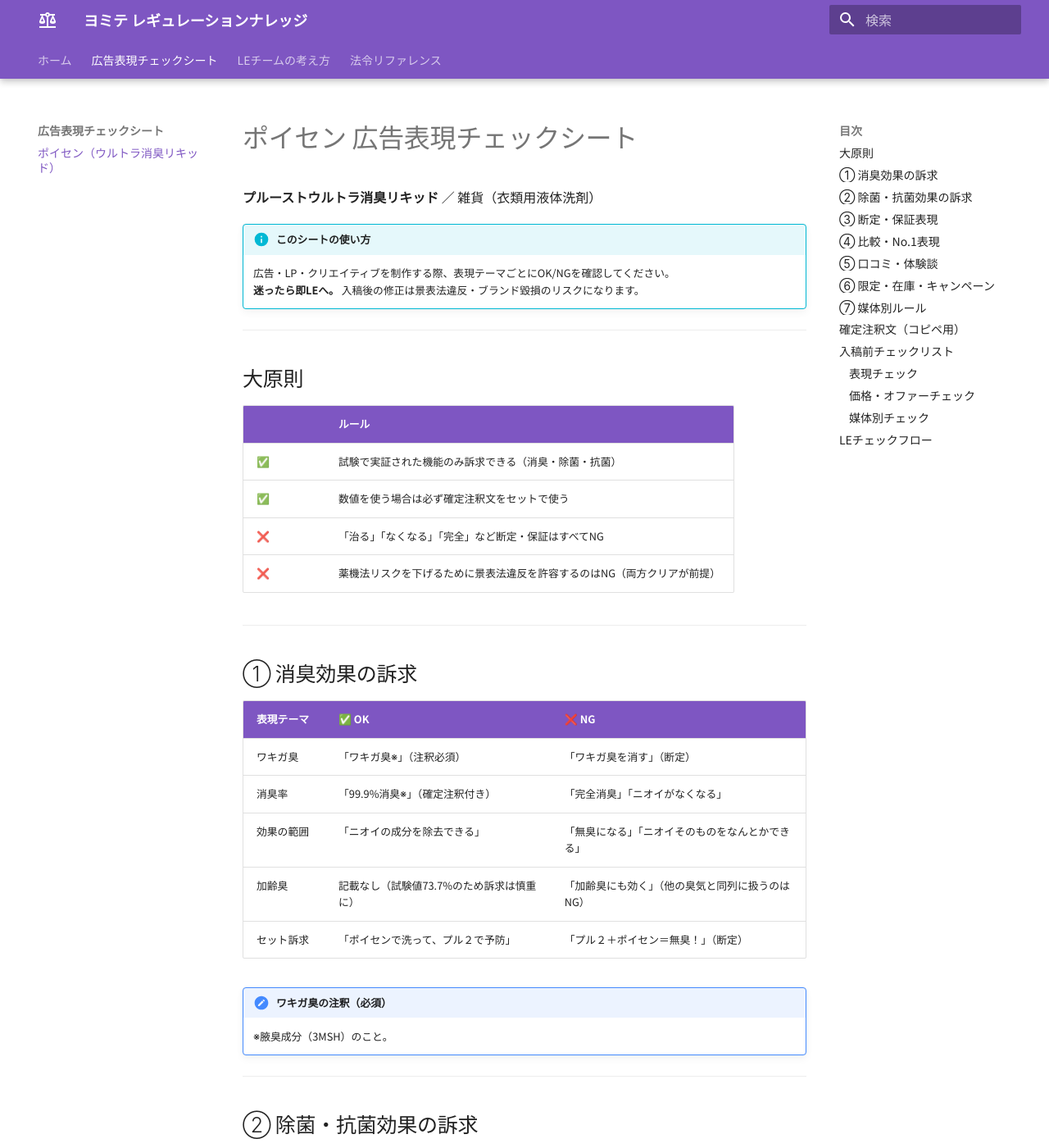
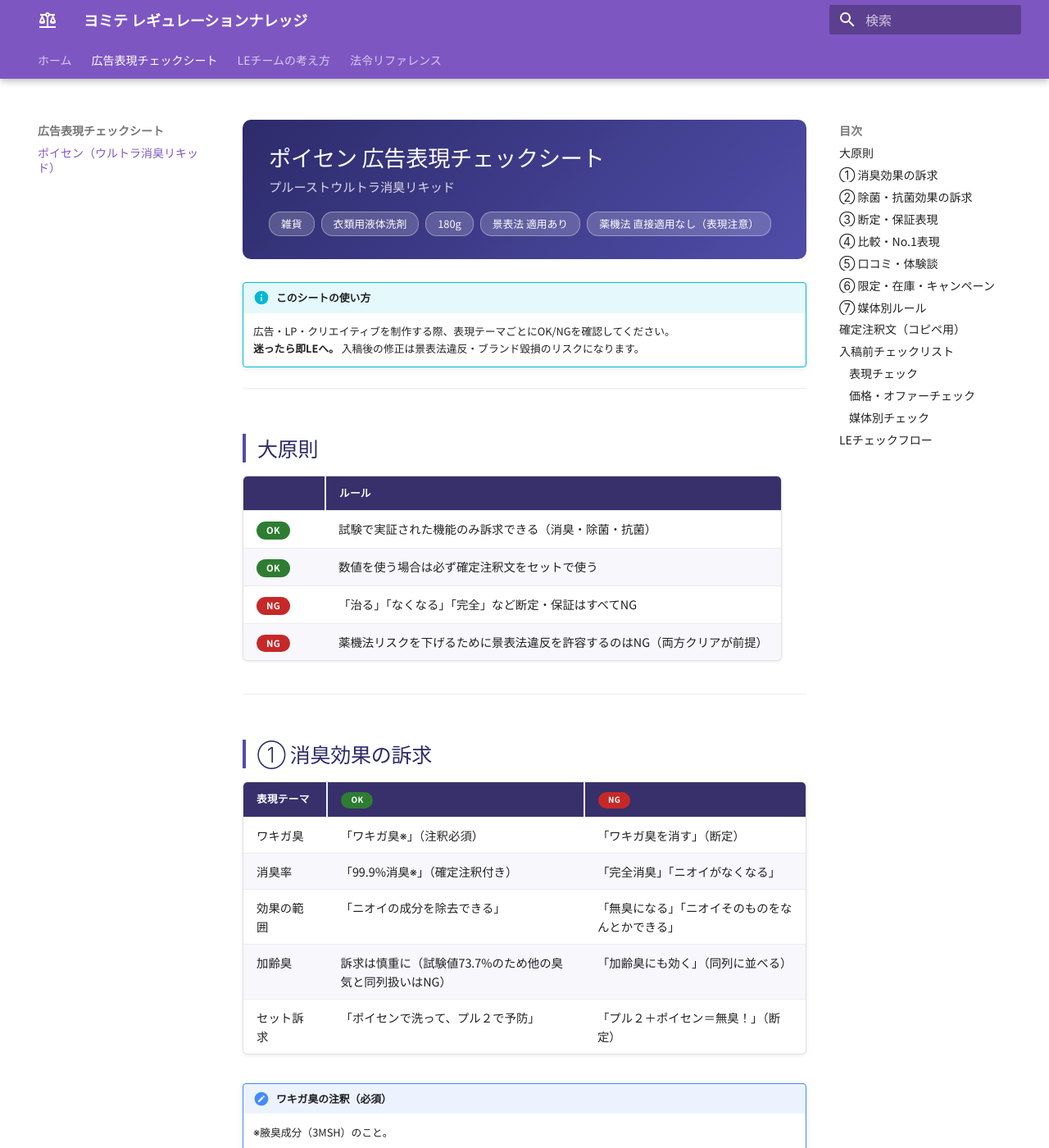
Before and after one commit to yomite-ys/yomite-prouspoisen-regulation, an MkDocs documentation site: the page built from docs/products/poisen.md, in a window 1280 px wide and 1400 px high. Shown: the whole window at 82% size. Built offline with MkDocs 1.6.1 and Material for MkDocs 9.7.7, drawn with Linux system fonts in a browser that asks for light colours; some of the changed text lies outside the part shown.

Commit message:
style: PDF風UI・OK/NGバッジ・テーブルデザイン改修

```diff
--- a/docs/products/poisen.md
+++ b/docs/products/poisen.md
@@ -1,6 +1,14 @@
-# ポイセン 広告表現チェックシート
-
-**プルーストウルトラ消臭リキッド** ／ 雑貨（衣類用液体洗剤）
+<div class="product-header" markdown="1">
+<h1>ポイセン 広告表現チェックシート</h1>
+<div class="subtitle">プルーストウルトラ消臭リキッド</div>
+<div class="product-tags">
+  <span class="product-tag">雑貨</span>
+  <span class="product-tag">衣類用液体洗剤</span>
+  <span class="product-tag">180g</span>
+  <span class="product-tag">景表法 適用あり</span>
+  <span class="product-tag">薬機法 直接適用なし（表現注意）</span>
+</div>
+</div>
 
 !!! info "このシートの使い方"
     広告・LP・クリエイティブを制作する際、表現テーマごとにOK/NGを確認してください。
@@ -12,21 +20,21 @@
 
 | | ルール |
 |--|--------|
-| ✅ | 試験で実証された機能のみ訴求できる（消臭・除菌・抗菌） |
-| ✅ | 数値を使う場合は必ず確定注釈文をセットで使う |
-| ❌ | 「治る」「なくなる」「完全」など断定・保証はすべてNG |
-| ❌ | 薬機法リスクを下げるために景表法違反を許容するのはNG（両方クリアが前提） |
+| <span class="badge-ok">OK</span> | 試験で実証された機能のみ訴求できる（消臭・除菌・抗菌） |
+| <span class="badge-ok">OK</span> | 数値を使う場合は必ず確定注釈文をセットで使う |
+| <span class="badge-ng">NG</span> | 「治る」「なくなる」「完全」など断定・保証はすべてNG |
+| <span class="badge-ng">NG</span> | 薬機法リスクを下げるために景表法違反を許容するのはNG（両方クリアが前提） |
 
 ---
 
 ## ① 消臭効果の訴求
 
-| 表現テーマ | ✅ OK | ❌ NG |
+| 表現テーマ | <span class="badge-ok">OK</span> | <span class="badge-ng">NG</span> |
 |-----------|-------|-------|
 | ワキガ臭 | 「ワキガ臭※」（注釈必須） | 「ワキガ臭を消す」（断定） |
 | 消臭率 | 「99.9%消臭※」（確定注釈付き） | 「完全消臭」「ニオイがなくなる」 |
 | 効果の範囲 | 「ニオイの成分を除去できる」 | 「無臭になる」「ニオイそのものをなんとかできる」 |
-| 加齢臭 | 記載なし（試験値73.7%のため訴求は慎重に） | 「加齢臭にも効く」（他の臭気と同列に扱うのはNG） |
+| 加齢臭 | 訴求は慎重に（試験値73.7%のため他の臭気と同列扱いはNG） | 「加齢臭にも効く」（同列に並べる） |
 | セット訴求 | 「ポイセンで洗って、プル２で予防」 | 「プル２＋ポイセン＝無臭！」（断定） |
 
 !!! note "ワキガ臭の注釈（必須）"
@@ -36,11 +44,11 @@
 
 ## ② 除菌・抗菌効果の訴求
 
-| 表現テーマ | ✅ OK | ❌ NG |
+| 表現テーマ | <span class="badge-ok">OK</span> | <span class="badge-ng">NG</span> |
 |-----------|-------|-------|
 | 除菌率 | 「99.9%除菌※」（確定注釈付き） | 「全ての菌を除去」「完全除菌」 |
 | 抗菌 | 「99.9%抗菌※」（確定注釈付き） | 「菌が増えない」（無条件断定） |
-| 菌名の強調表示 | 使用不可（強調表示での菌名記載は薬機法NG） | 「黄色ブドウ球菌を除菌！」（見出しや強調に使用） |
+| 菌名の強調表示 | 注釈・試験結果の文脈内での記載 | 「黄色ブドウ球菌を除菌！」（見出しや強調に使用） |
 | 殺菌 | 「作用機序として殺菌力がある」 | 「殺菌効果がある」（直接表現） |
 
 !!! note "除菌の注釈（必須）"
@@ -53,34 +61,34 @@
 
 ## ③ 断定・保証表現
 
-| 表現テーマ | ✅ OK | ❌ NG |
+| 表現テーマ | <span class="badge-ok">OK</span> | <span class="badge-ng">NG</span> |
 |-----------|-------|-------|
 | 効果の確実性 | 「ニオイが気になる方に」 | 「必ずニオイが消える」「確実に効果が出る」 |
 | 数値の断定 | 「99.9%消臭※」（注釈付き） | 「100%消臭」「完全に除去」 |
 | 効果の保証 | — | 「誰でも効果が出る」「効果を保証します」 |
 | 「治る」系 | — | 「ワキガが治る」「根本解決」「ニオイから解放される」 |
-| ぼかし系もNG | — | 「無臭レベルを目指して！」（効果保証として判断されるリスクあり） |
+| ぼかし表現 | — | 「無臭レベルを目指して！」（効果保証として判断されるリスクあり） |
 
 ---
 
 ## ④ 比較・No.1表現
 
-| 表現テーマ | ✅ OK | ❌ NG |
+| 表現テーマ | <span class="badge-ok">OK</span> | <span class="badge-ng">NG</span> |
 |-----------|-------|-------|
 | 他社との比較 | — | 他社製品との比較（批判の有無問わず禁止） |
-| フリマ価格比較 | 価格を黒塗り・モザイク処理した画像 | フリマサイトの販売価格をそのまま掲載 |
-| No.1表示 | 第三者調査の根拠が明記されていればOK（要相談） | 根拠のない「ニオイケアNo.1」 |
+| フリマ価格 | 価格を黒塗り・モザイク処理した画像 | フリマサイトの販売価格をそのまま掲載 |
+| No.1表示 | 第三者調査の根拠が明記されていればOK（要LE相談） | 根拠のない「ニオイケアNo.1」 |
 
 ---
 
 ## ⑤ 口コミ・体験談
 
-| 表現テーマ | ✅ OK | ❌ NG |
+| 表現テーマ | <span class="badge-ok">OK</span> | <span class="badge-ng">NG</span> |
 |-----------|-------|-------|
-| 呼び方 | 「お声」「感想」 | 「口コミ」（モニター・社内使用者の感想に使用するのは禁止） |
+| 呼び方 | 「お声」「感想」 | 「口コミ」（モニター・社内使用者の感想に使うのは禁止） |
 | 内容 | 「使ったらニオイが気にならなくなりました（個人の感想）」 | 「使ったらワキガが治りました」（治癒表現） |
-| 素材 | 本人の許可を得た実際の感想のみ | 架空・捏造・フリー素材・他社から流用した素材 |
-| Amazon | 口コミ引用・Amazonロゴ使用ともに禁止 | — |
+| 素材 | 本人の許可を得た実際の感想のみ | 架空・捏造・フリー素材・他社から流用 |
+| Amazon | — | 口コミ引用・Amazonロゴ使用（ともに禁止） |
 | 楽天・Qoo10 | 口コミ引用OK（ロゴ使用は禁止） | 個人情報の記載 |
 
 **口コミ・お声使用時の注釈（必須）**
@@ -98,7 +106,7 @@
 
 ## ⑥ 限定・在庫・キャンペーン
 
-| 表現テーマ | ✅ OK | ❌ NG |
+| 表現テーマ | <span class="badge-ok">OK</span> | <span class="badge-ng">NG</span> |
 |-----------|-------|-------|
 | 期間限定 | 実際に期限のあるキャンペーン＋期間明記 | 「本日限定」「この動画から限定」（事実無根） |
 | 在庫 | — | 「在庫限り」「在庫がなくなる可能性」「SOLD OUT」 |
@@ -115,7 +123,7 @@
     | 口コミ引用 | **禁止** |
     | Amazonロゴ | **禁止** |
     | 同梱物 | 成分の機能を謳う内容はLEチェック必須 |
-    | 注意 | 化粧品・洗剤での健康被害報告は2〜3件でも即対応 |
+    | 注意 | 健康被害報告は2〜3件でも即対応あり |
 
 === "LP・HP"
     | ルール | 内容 |
@@ -168,12 +167,10 @@
 - [ ] 他社製品との比較がないか
 
 ### 価格・オファーチェック
-
 - [ ] 在庫・完売・カウントダウンなど根拠のない限定表現がないか
 - [ ] 期間限定の場合、実際の期間が明記されているか
 
 ### 媒体別チェック
-
 - [ ] Amazon：口コミ引用・Amazonロゴを使っていないか
 - [ ] 同梱物：LEチェックを通過しているか
 
--- a/docs/stylesheets/extra.css
+++ b/docs/stylesheets/extra.css
@@ -1,32 +1,163 @@
-/* テーブルの可読性向上 */
-.md-typeset table:not([class]) th {
-  background-color: var(--md-primary-fg-color);
-  color: var(--md-primary-bg-color);
+/* ========== バッジ ========== */
+.badge-ok {
+  display: inline-block;
+  background-color: #2e7d32;
+  color: white;
+  padding: 2px 12px;
+  border-radius: 12px;
+  font-size: 0.78em;
+  font-weight: bold;
+  white-space: nowrap;
+  letter-spacing: 0.03em;
 }
 
-/* NGバッジ */
-.ng-badge {
-  background-color: #f44336;
+.badge-ng {
+  display: inline-block;
+  background-color: #c62828;
   color: white;
-  padding: 2px 8px;
-  border-radius: 4px;
-  font-size: 0.75em;
+  padding: 2px 12px;
+  border-radius: 12px;
+  font-size: 0.78em;
+  font-weight: bold;
+  white-space: nowrap;
+  letter-spacing: 0.03em;
+}
+
+.badge-conditional {
+  display: inline-block;
+  background-color: #e65100;
+  color: white;
+  padding: 2px 12px;
+  border-radius: 12px;
+  font-size: 0.78em;
+  font-weight: bold;
+  white-space: nowrap;
+  letter-spacing: 0.03em;
+}
+
+/* ========== テーブル全体 ========== */
+.md-typeset table:not([class]) {
+  border-collapse: collapse;
+  width: 100%;
+  font-size: 0.9em;
+  box-shadow: 0 1px 4px rgba(0,0,0,0.08);
+  border-radius: 6px;
+  overflow: hidden;
+}
+
+.md-typeset table:not([class]) th {
+  background-color: #37306b;
+  color: white;
+  padding: 10px 16px;
+  text-align: left;
+  font-weight: bold;
+  font-size: 0.88em;
+  letter-spacing: 0.02em;
+}
+
+.md-typeset table:not([class]) td {
+  padding: 10px 16px;
+  border-bottom: 1px solid #ebebf5;
+  vertical-align: top;
+  line-height: 1.6;
+}
+
+.md-typeset table:not([class]) tr:last-child td {
+  border-bottom: none;
+}
+
+.md-typeset table:not([class]) tr:nth-child(even) td {
+  background-color: #f7f7fc;
+}
+
+/* OK/NG 3カラムテーブル：2列目=OK（薄緑）、3列目=NG（薄赤） */
+.md-typeset table:not([class]) td:nth-child(2):has(.badge-ok),
+.md-typeset table:not([class]) th:nth-child(2) {
+  border-left: 2px solid #e8f5e9;
+}
+
+.md-typeset table:not([class]) td:nth-child(3):has(.badge-ng),
+.md-typeset table:not([class]) th:nth-child(3) {
+  border-left: 2px solid #fce4e4;
+}
+
+/* ========== 商品ヘッダーカード ========== */
+.product-header {
+  background: linear-gradient(135deg, #2d2b6b 0%, #4f4da8 100%);
+  color: white;
+  padding: 28px 32px;
+  border-radius: 10px;
+  margin-bottom: 28px;
+}
+
+.product-header h1 {
+  color: white !important;
+  margin: 0 0 6px 0 !important;
+  font-size: 1.7em !important;
+  border: none !important;
+  padding: 0 !important;
+}
+
+.product-header .subtitle {
+  opacity: 0.82;
+  font-size: 0.95em;
+  margin-bottom: 18px;
+}
+
+.product-tags {
+  display: flex;
+  flex-wrap: wrap;
+  gap: 8px;
+  margin-top: 12px;
+}
+
+.product-tag {
+  background-color: rgba(255,255,255,0.18);
+  color: white;
+  padding: 4px 14px;
+  border-radius: 14px;
+  font-size: 0.8em;
+  border: 1px solid rgba(255,255,255,0.35);
+}
+
+/* ========== セクション見出し ========== */
+.md-typeset h2 {
+  border-left: 4px solid #4f4da8;
+  padding-left: 14px;
+  margin-top: 2.2em;
+  color: #2d2b6b;
+}
+
+.md-typeset h3 {
+  color: #4a4a8a;
+}
+
+/* ========== 大原則ボックス ========== */
+.rule-ok {
+  color: #1b5e20;
   font-weight: bold;
 }
 
-/* OKバッジ */
-.ok-badge {
-  background-color: #4caf50;
-  color: white;
-  padding: 2px 8px;
-  border-radius: 4px;
-  font-size: 0.75em;
+.rule-ng {
+  color: #b71c1c;
   font-weight: bold;
 }
 
-/* 注釈ブロック */
-.md-typeset blockquote {
-  border-left: 4px solid var(--md-primary-fg-color);
-  background-color: var(--md-code-bg-color);
-  padding: 0.5em 1em;
+/* ========== チェックリスト ========== */
+.md-typeset .task-list-item [type="checkbox"] {
+  margin-right: 6px;
 }
+
+/* ========== コードブロック（フロー図） ========== */
+.md-typeset code {
+  border-radius: 4px;
+}
+
+.md-typeset pre {
+  border-radius: 8px;
+}
+
+/* ========== タブ ========== */
+.md-typeset .tabbed-labels > label {
+  font-weight: bold;
+}
```
Also changed, not shown: other parts of docs/products/poisen.md (+1 -10 lines).
